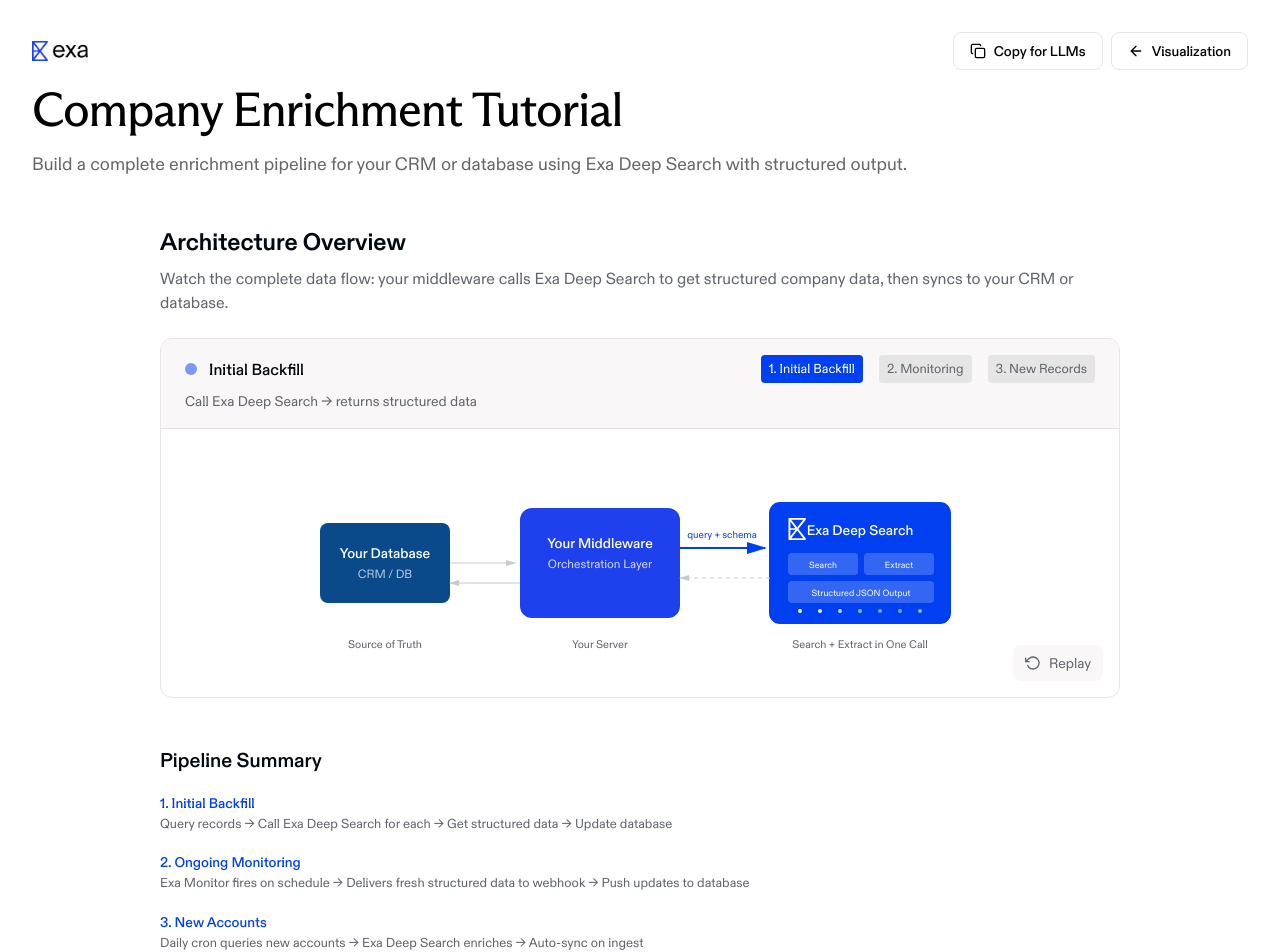
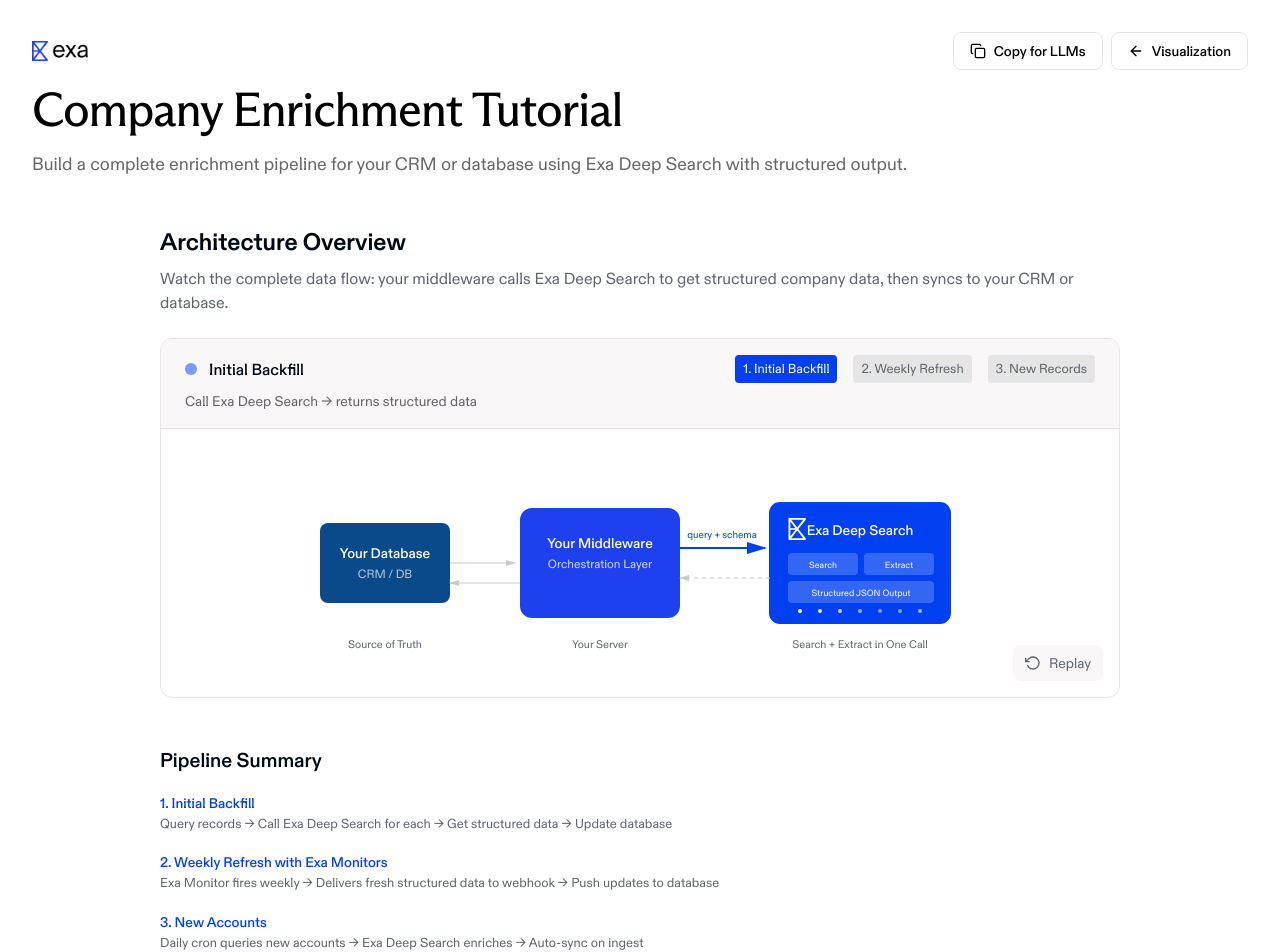
Before and after one commit to exa-labs/company-enrichment-demo, a Next.js app: page / in a window 1280 px wide. Shown: the top 952 px of the page. Built offline with nearby package versions, Linux system fonts and the light colour scheme.

Commit message:
fix: rename Phase 2 to 'Weekly Refresh with Exa Monitors'
Co-Authored-By: jonah@exa.ai <jonah@exa.ai>

```diff
--- a/src/app/page.tsx
+++ b/src/app/page.tsx
@@ -46,8 +46,8 @@ One-time enrichment of existing company records.
 2. Call Exa Deep Search with your outputSchema for each company
 3. Push structured data back to your database
 
-## Phase 2: Ongoing Monitoring
-Automated re-enrichment using Exa Monitors.
+## Phase 2: Weekly Refresh with Exa Monitors
+Automated weekly re-enrichment using Exa Monitors.
 
 - Create a Monitor with your outputSchema and a weekly trigger
 - Exa runs the search automatically and deduplicates results
@@ -114,8 +114,8 @@ export default function Home() {
                 <p className="text-[13px] text-[#60646c]">Query records → Call Exa Deep Search for each → Get structured data → Update database</p>
               </div>
               <div>
-                <a href="#weekly-refresh" className="font-medium text-[#0040f0] text-[14px] hover:underline transition-colors">2. Ongoing Monitoring</a>
-                <p className="text-[13px] text-[#60646c]">Exa Monitor fires on schedule → Delivers fresh structured data to webhook → Push updates to database</p>
+                <a href="#weekly-refresh" className="font-medium text-[#0040f0] text-[14px] hover:underline transition-colors">2. Weekly Refresh with Exa Monitors</a>
+                <p className="text-[13px] text-[#60646c]">Exa Monitor fires weekly → Delivers fresh structured data to webhook → Push updates to database</p>
               </div>
               <div>
                 <a href="#new-records" className="font-medium text-[#0040f0] text-[14px] hover:underline transition-colors">3. New Accounts</a>
@@ -329,8 +329,8 @@ for (const account of accounts) {
 
           <section id="weekly-refresh" className="mb-16 scroll-mt-8">
             <div className="mb-6">
-              <h2 className="text-2xl font-bold text-[#000911]">Phase 2: Ongoing Monitoring</h2>
-              <p className="text-[#60646c] text-[14px]">Automated re-enrichment using Exa Monitors — no cron jobs needed</p>
+              <h2 className="text-2xl font-bold text-[#000911]">Phase 2: Weekly Refresh with Exa Monitors</h2>
+              <p className="text-[#60646c] text-[14px]">Automated weekly re-enrichment using Exa Monitors — no cron jobs needed</p>
             </div>
 
             <StepContainer>
@@ -528,7 +528,7 @@ app.post('/webhook/new-account', async (req, res) => {
             <h2 className="text-2xl font-bold text-[#000911] mb-4">That&apos;s it!</h2>
             <p className="text-[#60646c] text-[15px] max-w-2xl">
               You now have a complete enrichment pipeline: initial backfill for existing records,
-              ongoing monitoring with Exa Monitors to keep data current, and automatic enrichment for new accounts.
+              weekly refresh with Exa Monitors to keep data current, and automatic enrichment for new accounts.
               Exa handles all the web search, scheduling, and data extraction for you.
             </p>
           </section>
--- a/src/components/ArchitectureDiagram.tsx
+++ b/src/components/ArchitectureDiagram.tsx
@@ -139,7 +139,7 @@ export function ArchitectureDiagram() {
               1. Initial Backfill
             </span>
             <span className={`px-2 py-1 rounded ${isRefreshPhase ? 'bg-[#059669] text-white' : 'bg-[#e5e5e5] text-[#60646c]'}`}>
-              2. Monitoring
+              2. Weekly Refresh
             </span>
             <span className={`px-2 py-1 rounded ${isNewAccountPhase ? 'bg-[#7c3aed] text-white' : 'bg-[#e5e5e5] text-[#60646c]'}`}>
               3. New Records
```
